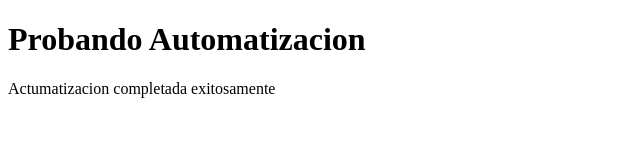
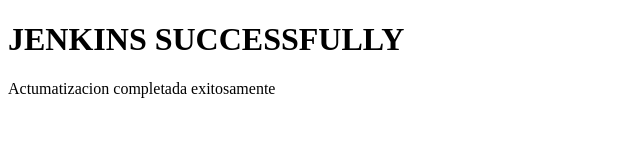
Before and after one commit to Manolete919/website, a plain HTML site: page index.html in a window 1280 px wide. Shown: the whole page, without its empty margins (0-640 px from the left). Drawn offline with Linux system fonts and the light colour scheme.

Commit message:
Prueba de Webhook 2

```diff
--- a/index.html
+++ b/index.html
@@ -2,7 +2,7 @@
 <html>
 <body>
 
-<h1>Probando Automatizacion</h1>
+<h1>JENKINS SUCCESSFULLY</h1>
 
 <p>Actumatizacion completada exitosamente</p>
 
```
